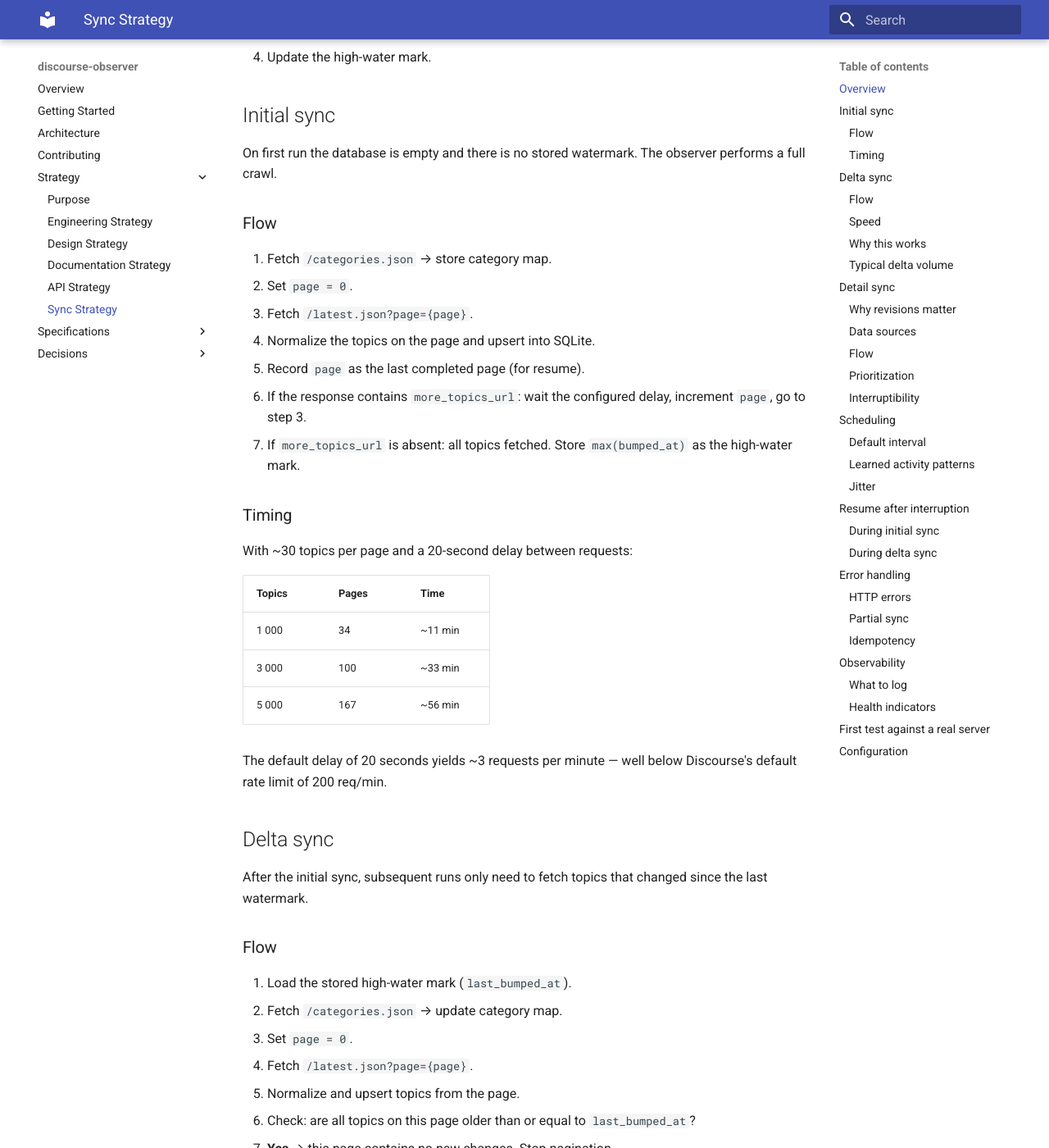
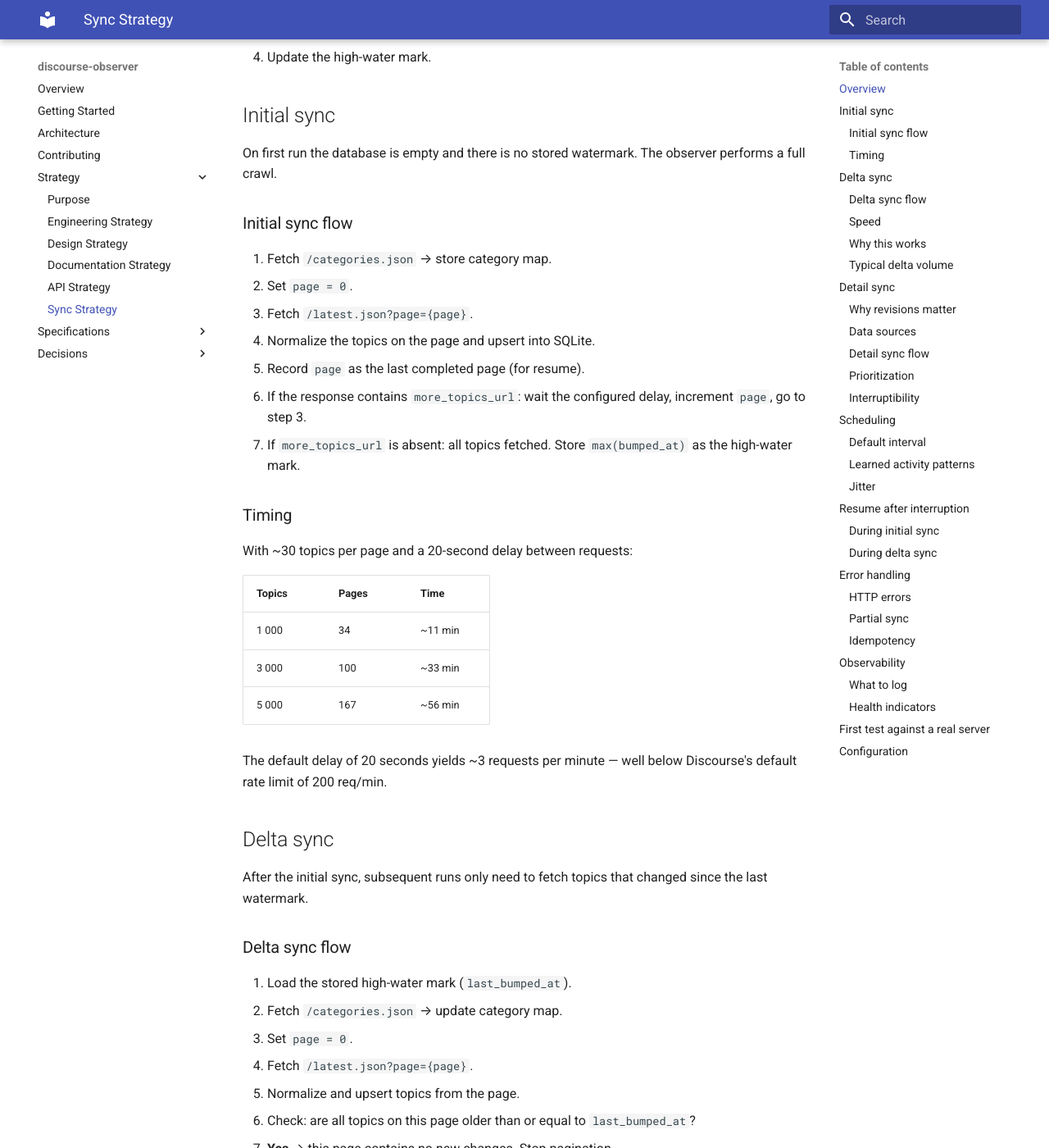
Before and after one commit to MorganDigitalAsyncTransparency/community, an MkDocs documentation site: the page built from discourse-observer/docs/sync-strategy.md, in a window 1280 px wide and 1400 px high, scrolled down 1151 px. Shown: the whole window at 82% size. Built offline with MkDocs 1.6.1 and Material for MkDocs 9.7.7, drawn with Linux system fonts in a browser that asks for light colours.

Commit message:
Fix duplicate heading lint error in sync-strategy
Rename three identical "### Flow" headings to unique names:
Initial sync flow, Delta sync flow, Detail sync flow.

Co-Authored-By: Claude Opus 4.6 (1M context) <noreply@anthropic.com>

```diff
--- a/discourse-observer/docs/sync-strategy.md
+++ b/discourse-observer/docs/sync-strategy.md
@@ -46,7 +46,7 @@ Every sync cycle follows the same base sequence:
 
 On first run the database is empty and there is no stored watermark. The observer performs a full crawl.
 
-### Flow
+### Initial sync flow
 
 1. Fetch `/categories.json` → store category map.
 2. Set `page = 0`.
@@ -72,7 +72,7 @@ The default delay of 20 seconds yields ~3 requests per minute — well below Dis
 
 After the initial sync, subsequent runs only need to fetch topics that changed since the last watermark.
 
-### Flow
+### Delta sync flow
 
 1. Load the stored high-water mark (`last_bumped_at`).
 2. Fetch `/categories.json` → update category map.
@@ -113,7 +113,7 @@ A topic's current state (tags, category, title) is visible in `/latest.json`. Bu
 
 Revision version numbering starts at 2 (version 1 is the original post). The `last_revision` field indicates the highest version available.
 
-### Flow
+### Detail sync flow
 
 1. Wait for the scheduler to detect a low-activity window (see [Scheduling](#scheduling)).
 2. Select topics that need detail enrichment — either never detail-synced, or where `bumped_at` is newer than the last detail sync.
```
